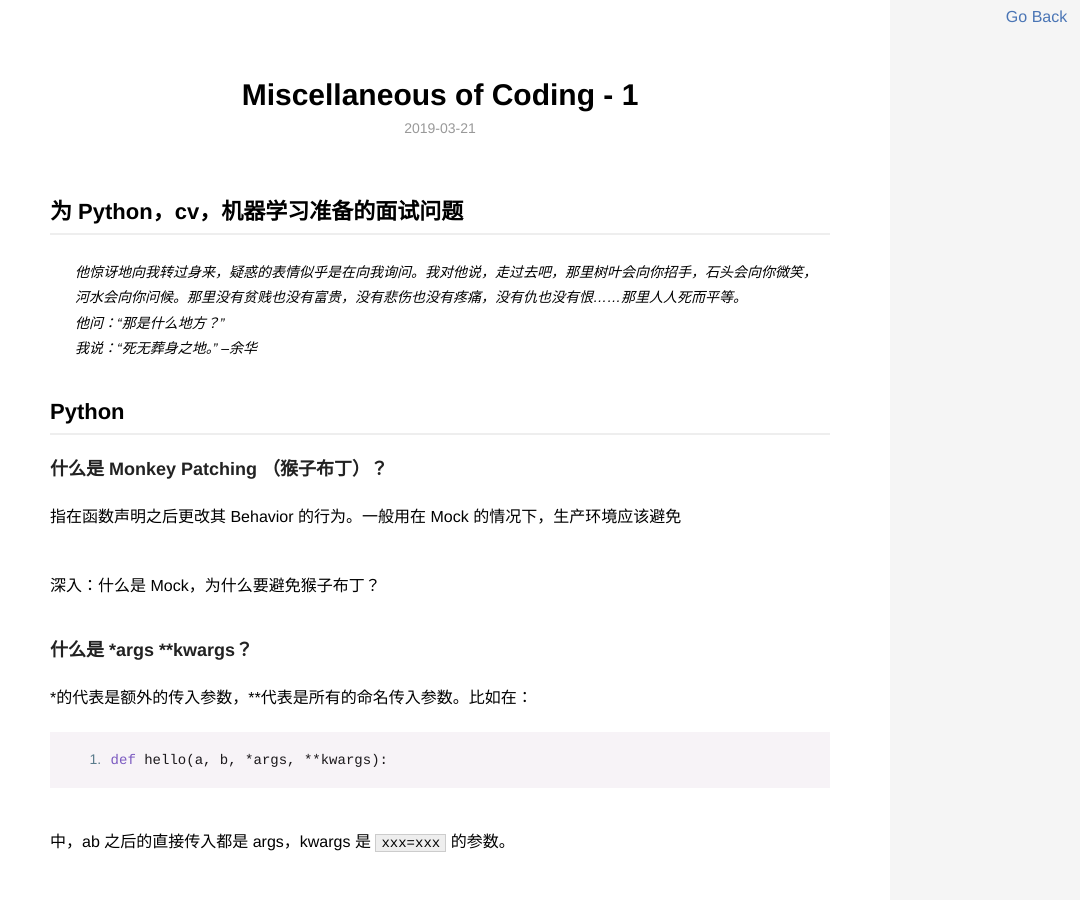
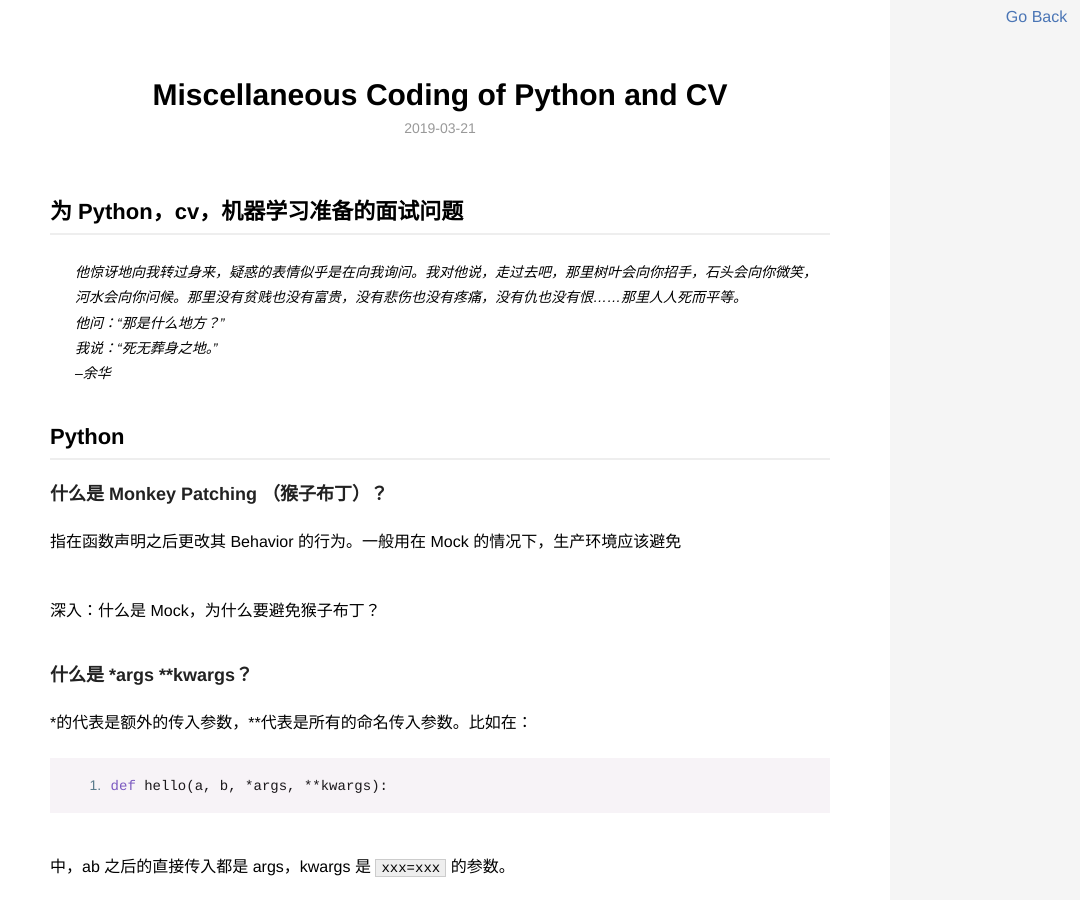
Before and after one commit to WMXPY/blog.mengw.io, a Jekyll site: the page built from _posts/miscellaneous/2019-03-21-Miscellaneous-1.md, in a window 1280 px wide and 900 px high. Shown: the whole window, without its empty margins (200-1280 px from the left). Built offline with Jekyll 4.4.1, drawn with Linux system fonts in a browser that asks for light colours; some of the changed text lies outside the part shown.

Commit message:
fix m1 alien

```diff
--- a/_posts/miscellaneous/2019-03-21-Miscellaneous-1.md
+++ b/_posts/miscellaneous/2019-03-21-Miscellaneous-1.md
@@ -1,6 +1,6 @@
 ---
 layout: post
-title: "Miscellaneous of Coding - 1"
+title: "Miscellaneous Coding of Python and CV"
 categories: blog
 description: 内心让他真实地了解自己，一旦了解了自己也就了解了世界。
 ---
```
